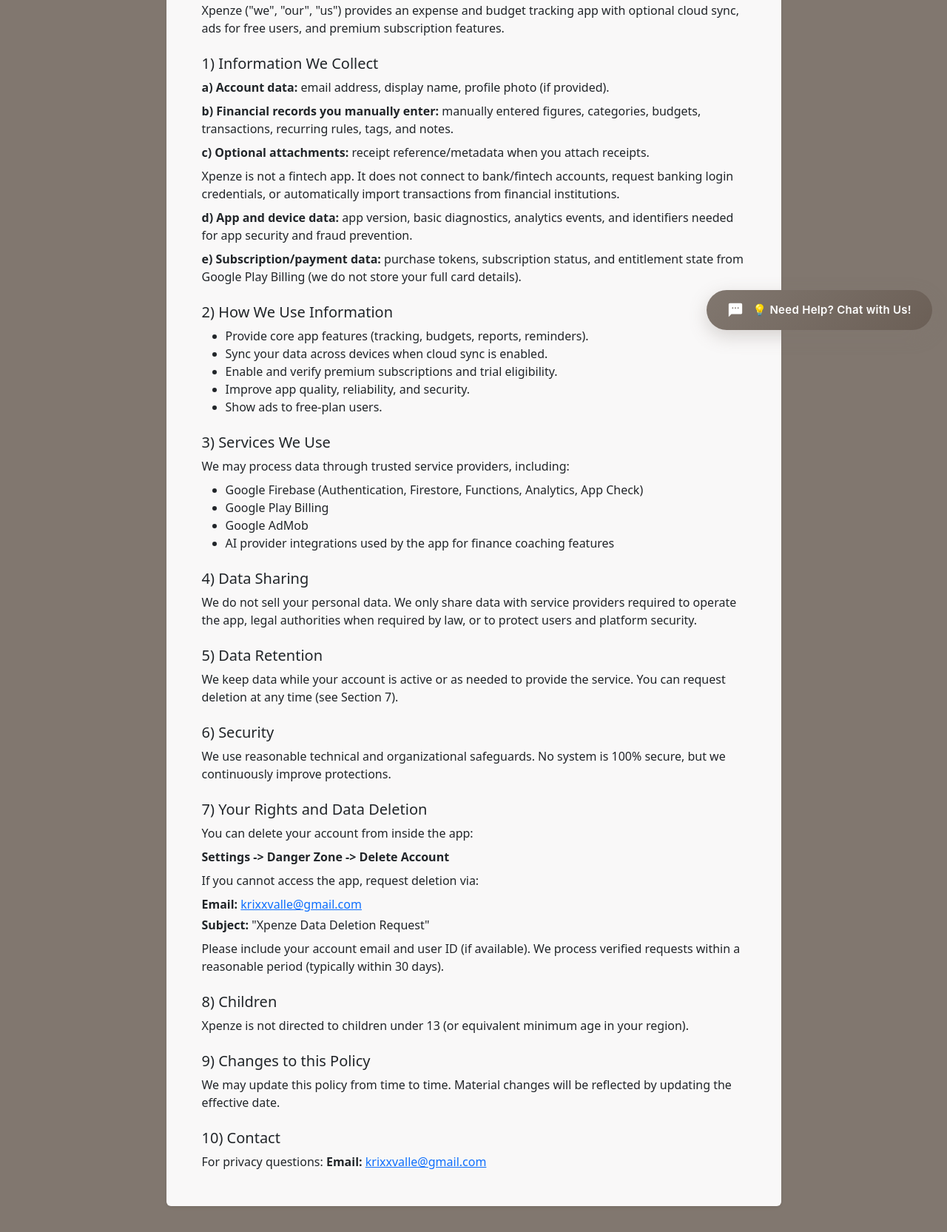
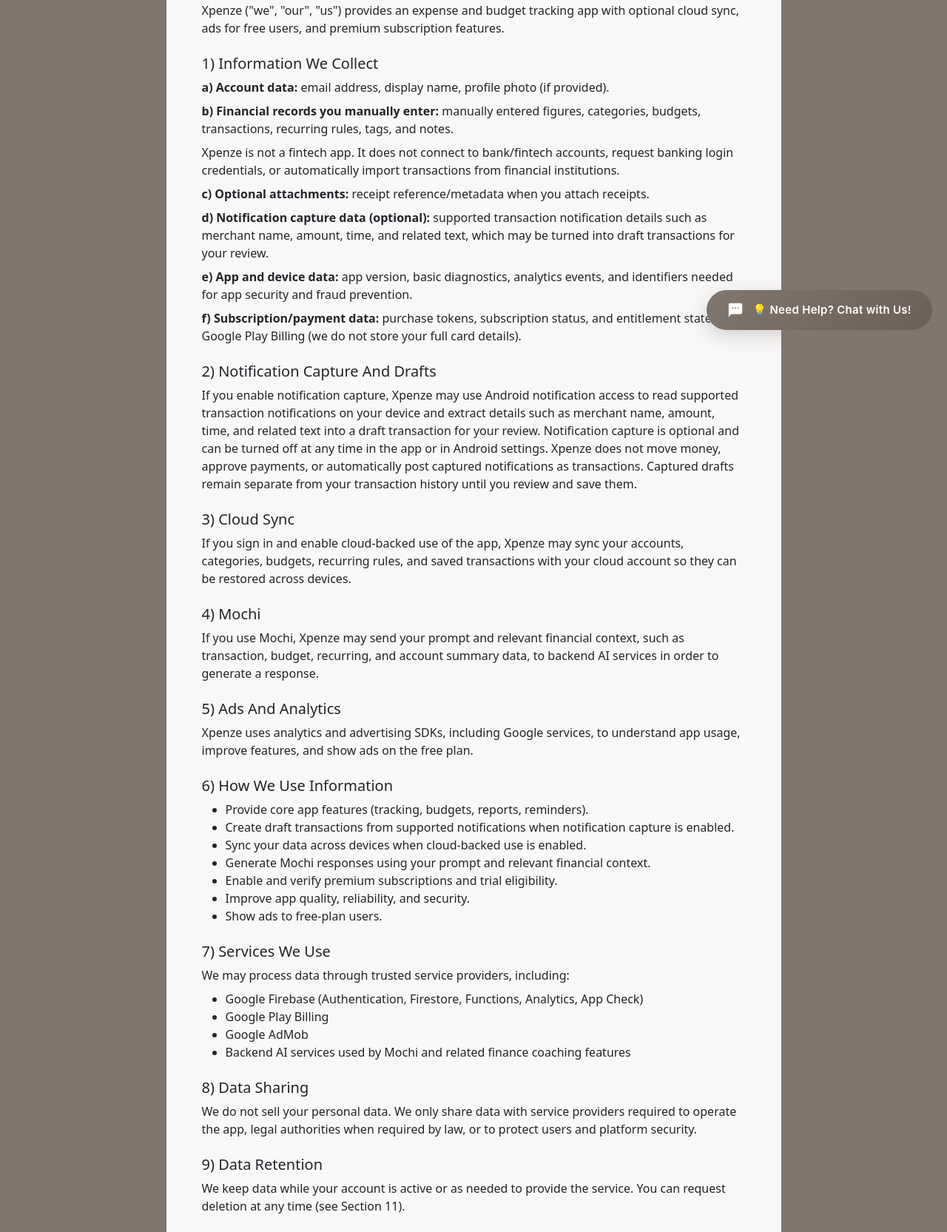
Before and after one commit to krixx646/AI_Services, a Django app: page /privacy-policy/ in a window 1280 px wide. Shown: the part 254-1919 px from the top of the page at 74% size. Run offline with Django 5.2, Linux system fonts and the light colour scheme; data that the repository does not hold is empty; parts of the project's set-up code (start-up, migrations or seed data) failed here and were passed over; some libraries are stand-ins or nearby versions.

Commit message:
Expand Xpenze privacy policy coverage
Document notification capture, cloud sync, Mochi AI context, and ads and analytics handling so the privacy page reflects the app's current optional data flows.

Made-with: Cursor

```diff
--- a/templates/privacy_policy.html
+++ b/templates/privacy_policy.html
@@ -21,48 +21,80 @@
             <h2 class="h5 mt-4">1) Information We Collect</h2>
             <p class="mb-2"><strong>a) Account data:</strong> email address, display name, profile photo (if provided).</p>
             <p class="mb-2"><strong>b) Financial records you manually enter:</strong> manually entered figures, categories, budgets, transactions, recurring rules, tags, and notes.</p>
+            <p class="mb-2">Xpenze is not a fintech app. It does not connect to bank/fintech accounts, request banking login credentials, or automatically import transactions from financial institutions.</p>
             <p class="mb-2"><strong>c) Optional attachments:</strong> receipt reference/metadata when you attach receipts.</p>
-            <p class="mb-2">Xpenze is not a fintech app. It does not connect to bank/fintech accounts, request banking login credentials, or automatically import transactions from financial institutions.</p>
-            <p class="mb-2"><strong>d) App and device data:</strong> app version, basic diagnostics, analytics events, and identifiers needed for app security and fraud prevention.</p>
-            <p class="mb-0"><strong>e) Subscription/payment data:</strong> purchase tokens, subscription status, and entitlement state from Google Play Billing (we do not store your full card details).</p>
+            <p class="mb-2"><strong>d) Notification capture data (optional):</strong> supported transaction notification details such as merchant name, amount, time, and related text, which may be turned into draft transactions for your review.</p>
+            <p class="mb-2"><strong>e) App and device data:</strong> app version, basic diagnostics, analytics events, and identifiers needed for app security and fraud prevention.</p>
+            <p class="mb-0"><strong>f) Subscription/payment data:</strong> purchase tokens, subscription status, and entitlement state from Google Play Billing (we do not store your full card details).</p>
 
-            <h2 class="h5 mt-4">2) How We Use Information</h2>
+            <h2 class="h5 mt-4">2) Notification Capture And Drafts</h2>
+            <p>
+              If you enable notification capture, Xpenze may use Android notification access to read supported
+              transaction notifications on your device and extract details such as merchant name, amount, time,
+              and related text into a draft transaction for your review. Notification capture is optional and can
+              be turned off at any time in the app or in Android settings. Xpenze does not move money, approve
+              payments, or automatically post captured notifications as transactions. Captured drafts remain
+              separate from your transaction history until you review and save them.
+            </p>
+
+            <h2 class="h5 mt-4">3) Cloud Sync</h2>
+            <p>
+              If you sign in and enable cloud-backed use of the app, Xpenze may sync your accounts, categories,
+              budgets, recurring rules, and saved transactions with your cloud account so they can be restored
+              across devices.
+            </p>
+
+            <h2 class="h5 mt-4">4) Mochi</h2>
+            <p>
+              If you use Mochi, Xpenze may send your prompt and relevant financial context, such as transaction,
+              budget, recurring, and account summary data, to backend AI services in order to generate a response.
+            </p>
+
+            <h2 class="h5 mt-4">5) Ads And Analytics</h2>
+            <p>
+              Xpenze uses analytics and advertising SDKs, including Google services, to understand app usage,
+              improve features, and show ads on the free plan.
+            </p>
+
+            <h2 class="h5 mt-4">6) How We Use Information</h2>
             <ul>
               <li>Provide core app features (tracking, budgets, reports, reminders).</li>
-              <li>Sync your data across devices when cloud sync is enabled.</li>
+              <li>Create draft transactions from supported notifications when notification capture is enabled.</li>
+              <li>Sync your data across devices when cloud-backed use is enabled.</li>
+              <li>Generate Mochi responses using your prompt and relevant financial context.</li>
               <li>Enable and verify premium subscriptions and trial eligibility.</li>
               <li>Improve app quality, reliability, and security.</li>
               <li>Show ads to free-plan users.</li>
             </ul>
 
-            <h2 class="h5 mt-4">3) Services We Use</h2>
+            <h2 class="h5 mt-4">7) Services We Use</h2>
             <p class="mb-2">We may process data through trusted service providers, including:</p>
             <ul>
               <li>Google Firebase (Authentication, Firestore, Functions, Analytics, App Check)</li>
               <li>Google Play Billing</li>
               <li>Google AdMob</li>
-              <li>AI provider integrations used by the app for finance coaching features</li>
+              <li>Backend AI services used by Mochi and related finance coaching features</li>
             </ul>
 
-            <h2 class="h5 mt-4">4) Data Sharing</h2>
+            <h2 class="h5 mt-4">8) Data Sharing</h2>
             <p>
               We do not sell your personal data. We only share data with service providers required to operate the app,
               legal authorities when required by law, or to protect users and platform security.
             </p>
 
-            <h2 class="h5 mt-4">5) Data Retention</h2>
+            <h2 class="h5 mt-4">9) Data Retention</h2>
             <p>
               We keep data while your account is active or as needed to provide the service.
-              You can request deletion at any time (see Section 7).
+              You can request deletion at any time (see Section 11).
             </p>
 
-            <h2 class="h5 mt-4">6) Security</h2>
+            <h2 class="h5 mt-4">10) Security</h2>
             <p>
               We use reasonable technical and organizational safeguards. No system is 100% secure,
               but we continuously improve protections.
             </p>
 
-            <h2 class="h5 mt-4">7) Your Rights and Data Deletion</h2>
+            <h2 class="h5 mt-4">11) Your Rights and Data Deletion</h2>
             <p class="mb-2">You can delete your account from inside the app:</p>
             <p class="mb-2"><strong>Settings -&gt; Danger Zone -&gt; Delete Account</strong></p>
             <p class="mb-2">If you cannot access the app, request deletion via:</p>
@@ -73,17 +105,17 @@
               We process verified requests within a reasonable period (typically within 30 days).
             </p>
 
-            <h2 class="h5 mt-4">8) Children</h2>
+            <h2 class="h5 mt-4">12) Children</h2>
             <p>
               Xpenze is not directed to children under 13 (or equivalent minimum age in your region).
             </p>
 
-            <h2 class="h5 mt-4">9) Changes to this Policy</h2>
+            <h2 class="h5 mt-4">13) Changes to this Policy</h2>
             <p>
               We may update this policy from time to time. Material changes will be reflected by updating the effective date.
             </p>
 
-            <h2 class="h5 mt-4">10) Contact</h2>
+            <h2 class="h5 mt-4">14) Contact</h2>
             <p class="mb-0">
               For privacy questions:
               <strong>Email:</strong> <a href="mailto:krixxvalle@gmail.com">krixxvalle@gmail.com</a>
```
